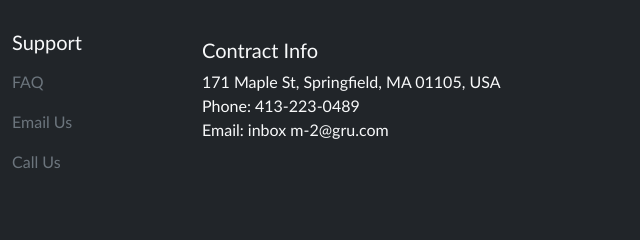
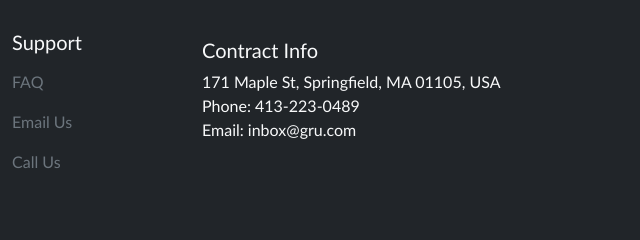
Before and after one commit to lifaet/wd2-grufolio, a plain HTML site: page index.html in a window 1280 px wide. Shown: the part 2540-2780 px from the top of the page, 640-1280 px from the left. Drawn offline with nearby package versions, Linux system fonts and the light colour scheme.

Commit message:
Update index.html

```diff
--- a/index.html
+++ b/index.html
@@ -190,7 +190,7 @@
                         <div class="col-sm-4 my-3">
                             <div class="h5">Contract Info</div>
                             <div class="p">171 Maple St, Springfield, MA 01105, USA<br>
-                                Phone: 413-223-0489<br>Email: inbox m-2@gru.com</div>
+                                Phone: 413-223-0489<br>Email: inbox@gru.com</div>
                         </div>
                     </div>
 
```
